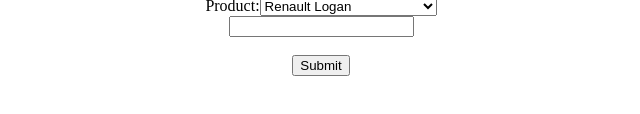
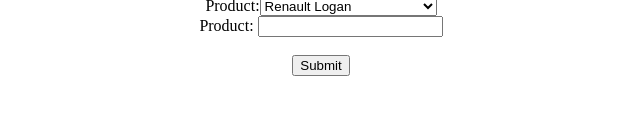
Before and after one commit to DKrulikovski/successMotorsApp, a website: page public/index.html in a window 1280 px wide. Shown: the part 228-342 px from the top of the page, 319-959 px from the left. Drawn offline with Linux system fonts and the light colour scheme; files whose address does not match are found by name.

Commit message:
Update index.html

```diff
--- a/public/index.html
+++ b/public/index.html
@@ -67,7 +67,7 @@
           <option value="MI001A1">Phone holder Xiaomi</option>
           </select><br>
 
-          <input type = "text" list = "productslist" name="00N5g000006rI7R" id = "00N5g000006rI7R">
+          <label for="product__c">Product:   </label><input type = "text" list = "productslist" name="00N5g000006rI7R" id = "00N5g000006rI7R">
             <datalist id = "productslist">
               <option value="R001C1">Renault Logan</option>
               <option value="R002C2">Renault Logan Stepway</option>
```
